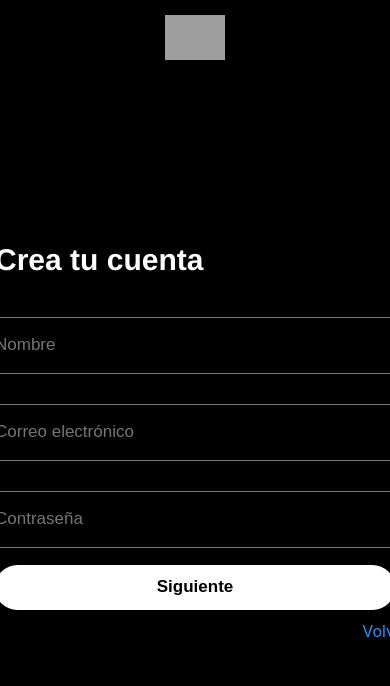
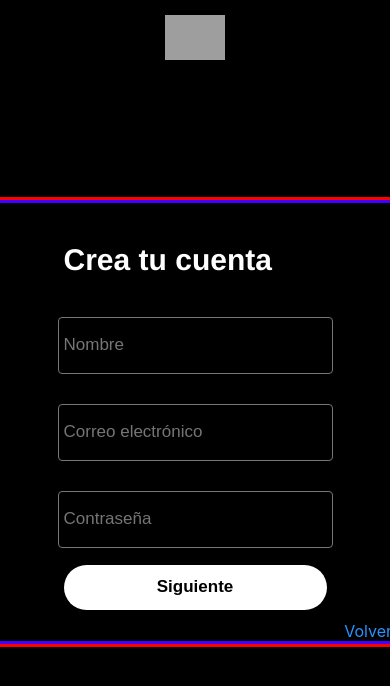
Before and after one commit to juannpg/twitter-clone, a React (Create React App) app in the folder frontend/: page /register in a window 390 px wide. Shown: the top 686 px of the page. Built offline with nearby package versions, Linux system fonts and the light colour scheme; grey boxes are pictures that could not be loaded.

Commit message:
made it responsive

```diff
--- a/frontend/src/App.css
+++ b/frontend/src/App.css
@@ -2,7 +2,6 @@
   display: flex;
   flex-direction: column;
   text-align: left;
-  width: 400px;
 }
 
 .buttonContainer {
--- a/frontend/src/dashboard/Dashboard.css
+++ b/frontend/src/dashboard/Dashboard.css
@@ -1,3 +1,17 @@
+@media (max-width: 768px) {
+  .dashboard {
+    width: 400px;
+  }
+
+  .tweet {
+    width: 400px;
+  }
+
+  .tweetInput, .writeTweet, .feed {
+    width: 380px;
+  }
+}
+
 .dashboard {
   display: flex;
   flex-direction: column;
--- a/frontend/src/globals.css
+++ b/frontend/src/globals.css
@@ -11,6 +11,10 @@ html, #body {
 .main {
   display: flex;
   justify-content: center;
+  width: 400px;
+
+  border-style: solid;
+  border-color: red;
 }
 
 .header {
@@ -31,6 +35,10 @@ html, #body {
   color: white;
   padding: 15px;
   position: relative;
+  width: 100%;
+
+  border-style: solid;
+  border-color: rgb(68, 0, 255);
 }
 
 .classicButton {
--- a/frontend/src/login/Login.css
+++ b/frontend/src/login/Login.css
@@ -2,7 +2,6 @@
   display: flex;
   flex-direction: column;
   text-align: left;
-  width: 400px;
 }
 
 .inputContainer {
--- a/frontend/src/register/Register.css
+++ b/frontend/src/register/Register.css
@@ -2,7 +2,7 @@
   display: flex;
   flex-direction: column;
   text-align: left;
-  width: 400px;
+
 }
 
 .inputContainer {
```
